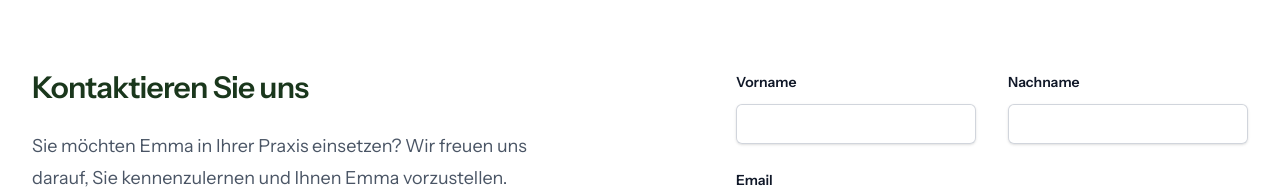
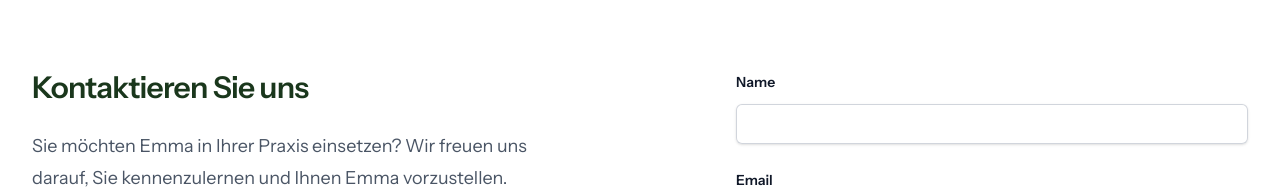
Before and after one commit to juliuslaux/vetpal, a Next.js app: page /kontakt in a window 1280 px wide. Shown: the part 234-428 px from the top of the page. Built offline with nearby package versions, Linux system fonts and the light colour scheme.

Commit message:
changed contact formular

```diff
--- a/src/app/kontakt/page.tsx
+++ b/src/app/kontakt/page.tsx
@@ -52,8 +52,7 @@ const BurgerButton = ({ isOpen, onClick }: { isOpen: boolean; onClick: () => voi
 export default function Contact() {
   const [mobileMenuOpen, setMobileMenuOpen] = useState(false)
   const [formData, setFormData] = useState({
-    firstName: '',
-    lastName: '',
+    name: '',
     email: '',
     phone: '',
     company: '',
@@ -69,25 +68,32 @@ export default function Contact() {
     setErrorMessage('')
 
     try {
-      const response = await fetch('/api/contact', {
+      // Transform data before sending to match the required field names
+      const webhookData = {
+        name: formData.name,
+        email: formData.email,
+        phone: formData.phone,
+        company_name: formData.company,
+        company_website: formData.website,
+        message: formData.message,
+      }
+
+      const response = await fetch('https://hook.eu2.make.com/gvietel207h13kyn99udnhof7javheqy', {
         method: 'POST',
         headers: {
           'Content-Type': 'application/json',
         },
-        body: JSON.stringify(formData),
+        body: JSON.stringify(webhookData),
       })
 
-      const data = await response.json()
-
       if (!response.ok) {
-        throw new Error(data.error || 'Something went wrong')
+        throw new Error('Fehler beim Senden des Formulars. Bitte versuchen Sie es später erneut.')
       }
 
       setStatus('success')
       // Reset form
       setFormData({
-        firstName: '',
-        lastName: '',
+        name: '',
         email: '',
         phone: '',
         company: '',
@@ -101,7 +107,7 @@ export default function Contact() {
       }, 5000)
     } catch (error) {
       setStatus('error')
-      setErrorMessage(error instanceof Error ? error.message : 'Something went wrong')
+      setErrorMessage(error instanceof Error ? error.message : 'Etwas ist schiefgelaufen')
     }
   }
 
@@ -283,33 +289,17 @@ export default function Contact() {
               )}
 
               <div className="grid grid-cols-1 gap-x-8 gap-y-6 sm:grid-cols-2">
-                <div>
-                  <label htmlFor="firstName" className="block text-sm font-semibold leading-6 text-gray-900 font-[Instrument_Sans]">
-                    Vorname
+                <div className="sm:col-span-2">
+                  <label htmlFor="name" className="block text-sm font-semibold leading-6 text-gray-900 font-[Instrument_Sans]">
+                    Name
                   </label>
                   <div className="mt-2.5">
                     <input
                       type="text"
-                      name="firstName"
-                      id="firstName"
-                      autoComplete="given-name"
-                      value={formData.firstName}
-                      onChange={handleChange}
-                      className="block w-full rounded-md border-0 px-3.5 py-2 text-gray-900 shadow-sm ring-1 ring-inset ring-gray-300 placeholder:text-gray-400 focus:ring-2 focus:ring-inset focus:ring-[#1A371C] sm:text-sm sm:leading-6 font-[Instrument_Sans]"
-                    />
-                  </div>
-                </div>
-                <div>
-                  <label htmlFor="lastName" className="block text-sm font-semibold leading-6 text-gray-900 font-[Instrument_Sans]">
-                    Nachname
-                  </label>
-                  <div className="mt-2.5">
-                    <input
-                      type="text"
-                      name="lastName"
-                      id="lastName"
-                      autoComplete="family-name"
-                      value={formData.lastName}
+                      name="name"
+                      id="name"
+                      autoComplete="name"
+                      value={formData.name}
                       onChange={handleChange}
                       className="block w-full rounded-md border-0 px-3.5 py-2 text-gray-900 shadow-sm ring-1 ring-inset ring-gray-300 placeholder:text-gray-400 focus:ring-2 focus:ring-inset focus:ring-[#1A371C] sm:text-sm sm:leading-6 font-[Instrument_Sans]"
                     />
```
